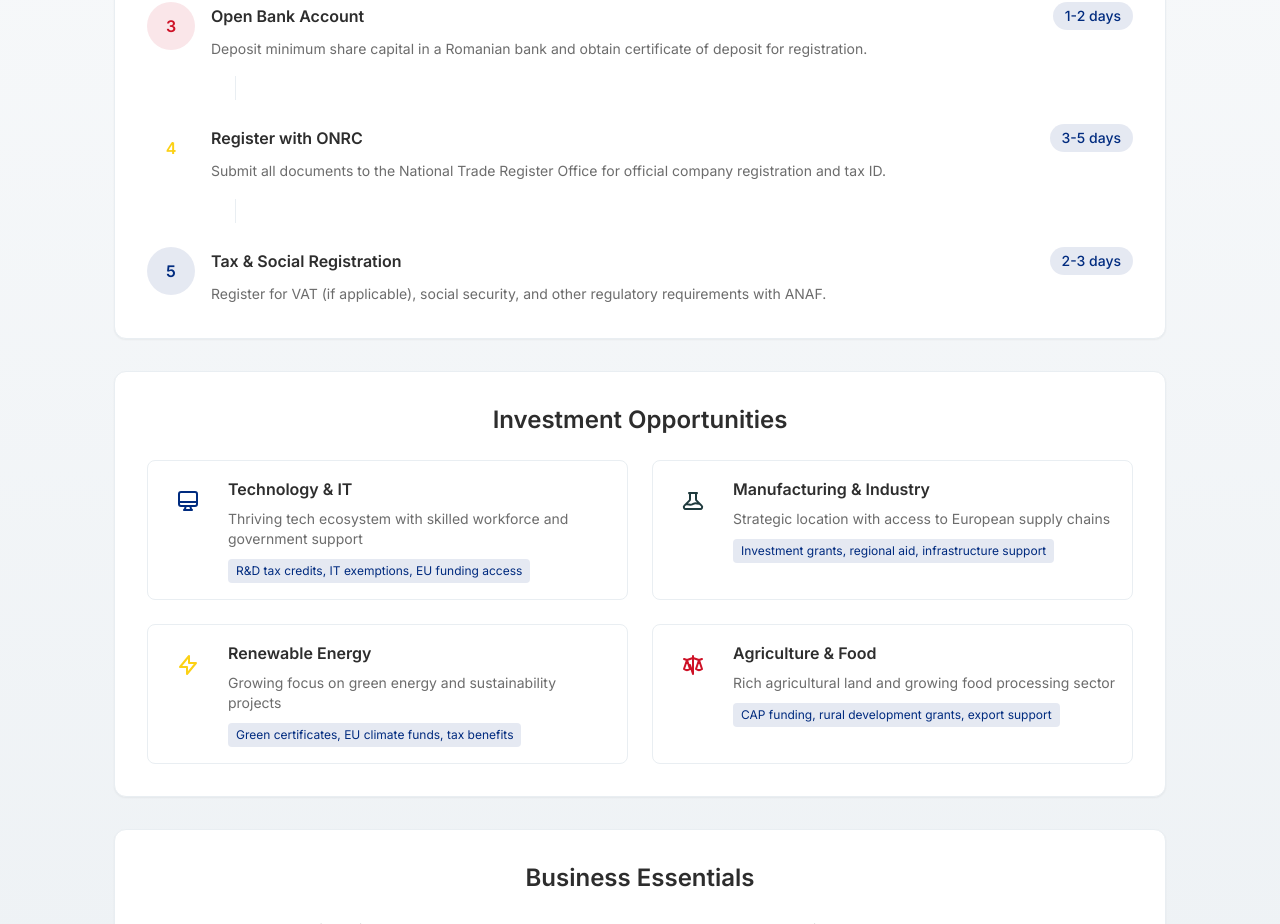
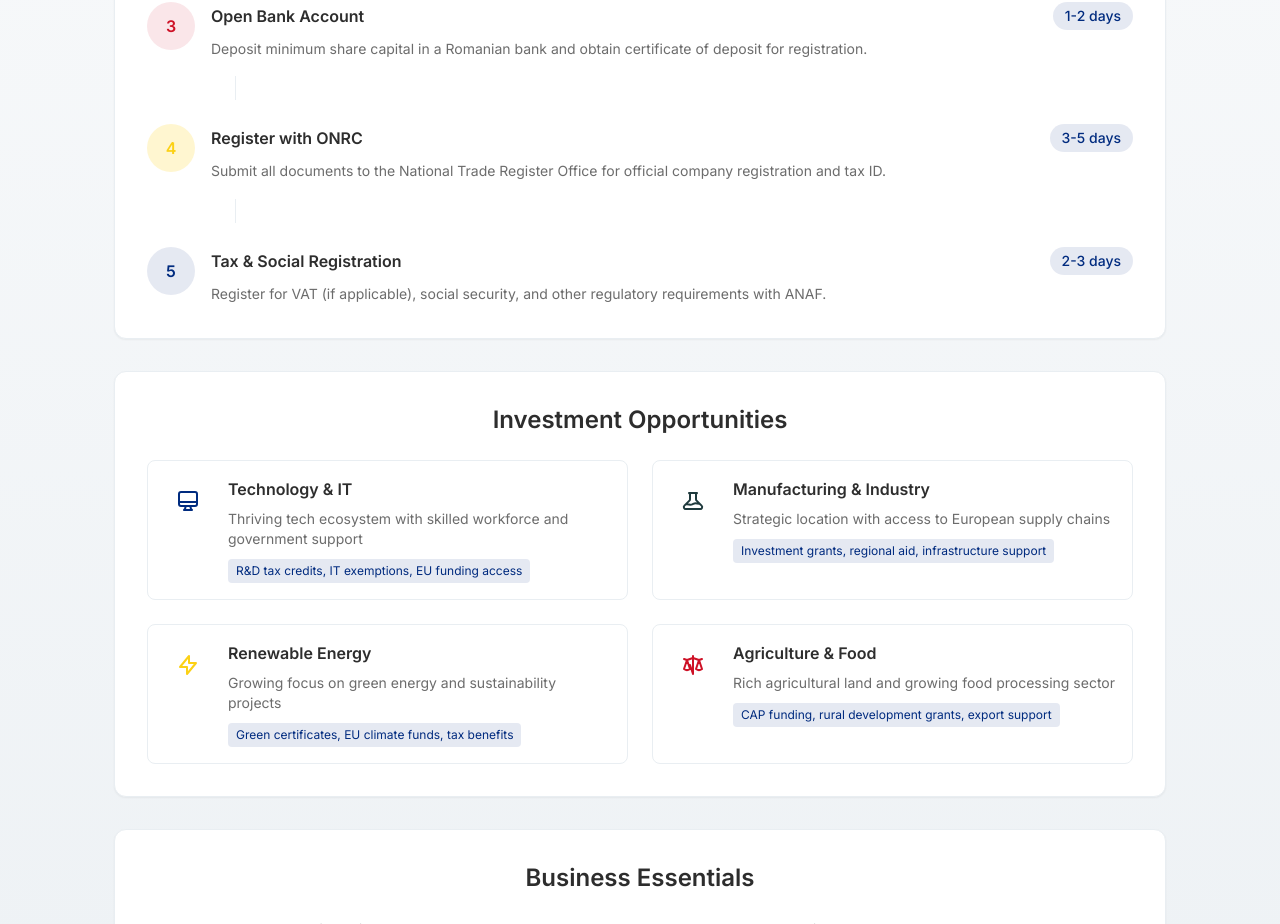
Before and after one commit to CodeNKoffee/eye-on-romania, a Next.js app: page /en/business in a window 1280 px wide. Shown: the part 1160-2084 px from the top of the page. Built offline with nearby package versions, Linux system fonts and the light colour scheme.

Commit message:
feat: add all proper businss page needs

```diff
--- a/src/app/[locale]/business/components/BusinessSteps.tsx
+++ b/src/app/[locale]/business/components/BusinessSteps.tsx
@@ -3,6 +3,21 @@ import { useTranslations } from 'next-intl';
 
 export default function BusinessSteps() {
   const t = useTranslations('businessPage');
+
+  const getStepStyles = (color: string) => {
+    switch (color) {
+      case 'tricolor-blue':
+        return 'bg-tricolor-blue/10 text-tricolor-blue';
+      case 'carpathian-forest':
+        return 'bg-carpathian-forest/10 text-carpathian-forest';
+      case 'tricolor-red':
+        return 'bg-tricolor-red/10 text-tricolor-red';
+      case 'tricolor-yellow':
+        return 'bg-tricolor-yellow/20 text-tricolor-yellow';
+      default:
+        return 'bg-tricolor-blue/10 text-tricolor-blue';
+    }
+  };
 
   const steps = [
     {
@@ -51,7 +66,7 @@ export default function BusinessSteps() {
       <div className="space-y-6">
         {steps.map((step, index) => (
           <div key={index} className="flex gap-4">
-            <div className={`flex-shrink-0 w-12 h-12 bg-${step.color}/10 text-${step.color} rounded-full flex items-center justify-center font-semibold`}>
+            <div className={`flex-shrink-0 w-12 h-12 ${getStepStyles(step.color)} rounded-full flex items-center justify-center font-semibold`}>
               {step.number}
             </div>
             <div className="flex-1">
```
